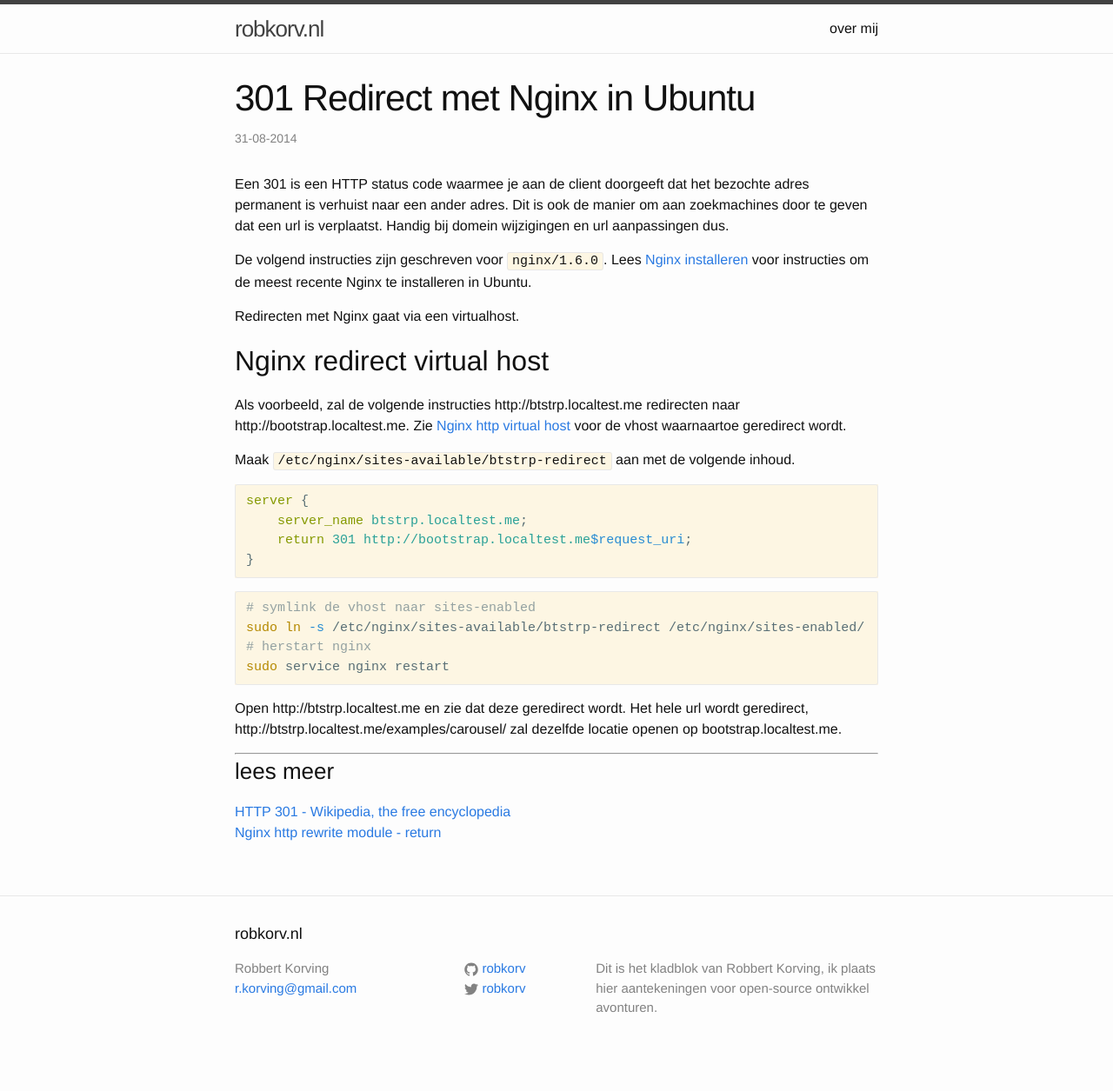
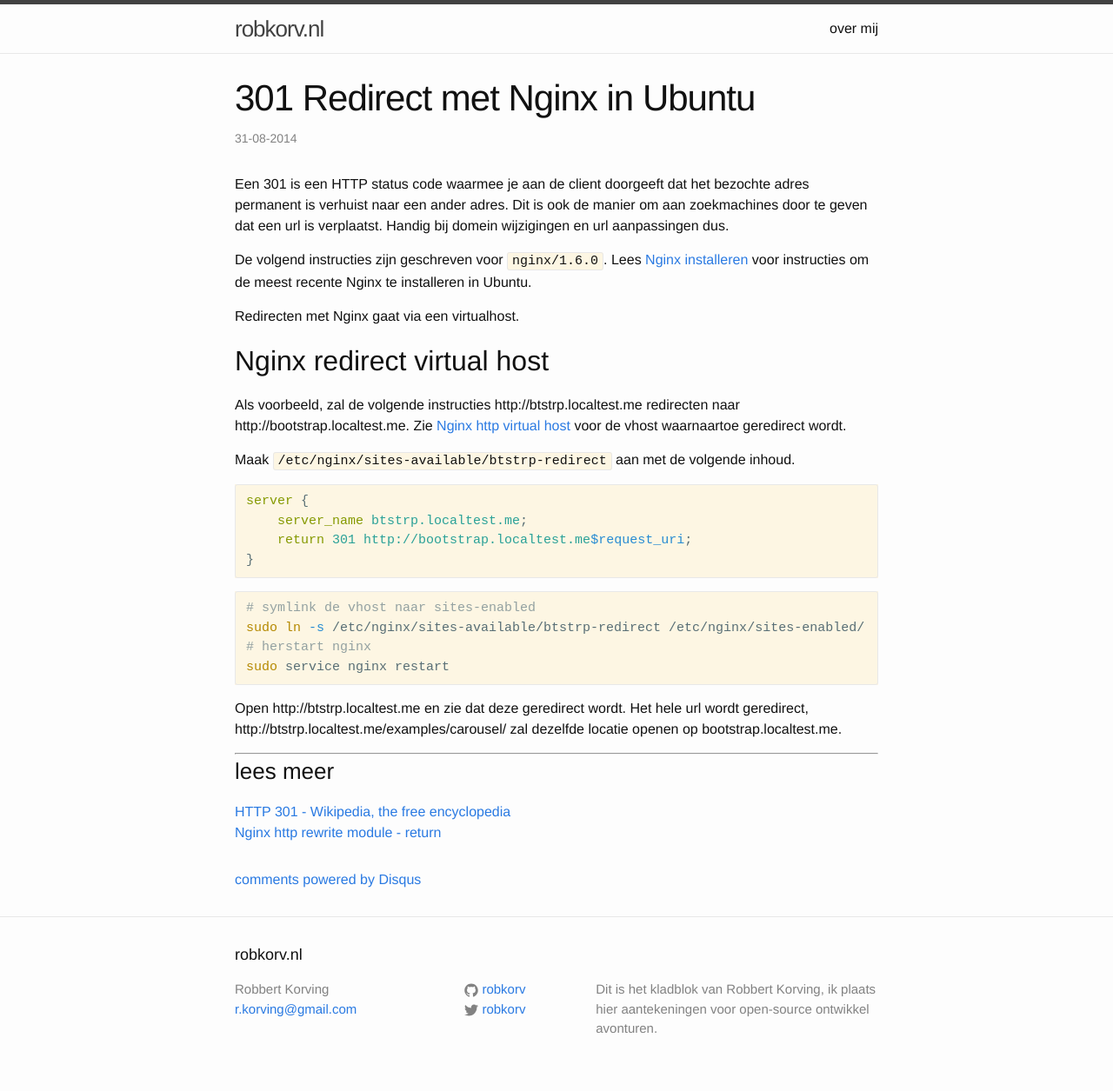
Before and after one commit to robkorv/robkorv.github.io, a Jekyll site: the page built from _posts/2014-08-31-301-redirect-met-nginx-in-ubuntu.md, in a window 1280 px wide. Shown: the whole page at 87% size. Built offline with Jekyll 4.4.1, drawn with Linux system fonts in a browser that asks for light colours; Markdown is read by kramdown in place of the engine named in the settings; comment, search, counter and statistics services are not loaded; before the commit the page ends 1231 px from its top, so only the background shows below that.

Commit message:
disqus code added

```diff
--- a/_layouts/post.html
+++ b/_layouts/post.html
@@ -11,5 +11,18 @@
   <article class="post-content">
     {{ content }}
   </article>
+{% if site.production %}
+  <div id="disqus_thread"></div>
+  <script type="text/javascript">
+      var disqus_shortname = 'robkorv';
+      (function() {
+          var dsq = document.createElement('script'); dsq.type = 'text/javascript'; dsq.async = true;
+          dsq.src = '//' + disqus_shortname + '.disqus.com/embed.js';
+          (document.getElementsByTagName('head')[0] || document.getElementsByTagName('body')[0]).appendChild(dsq);
+      })();
+  </script>
+  <noscript>Please enable JavaScript to view the <a href="http://disqus.com/?ref_noscript">comments powered by Disqus.</a></noscript>
+  <a href="http://disqus.com" class="dsq-brlink">comments powered by <span class="logo-disqus">Disqus</span></a>
+{% endif %}
 
 </div>
```
